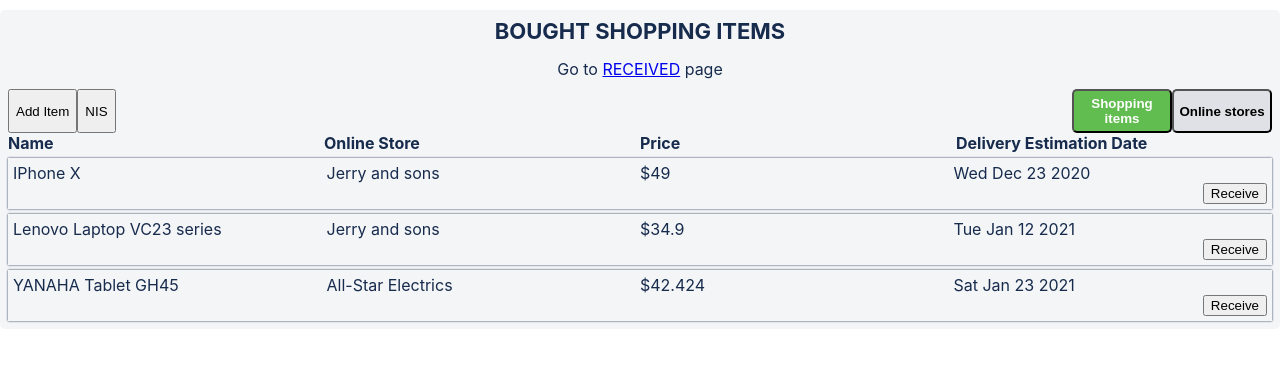
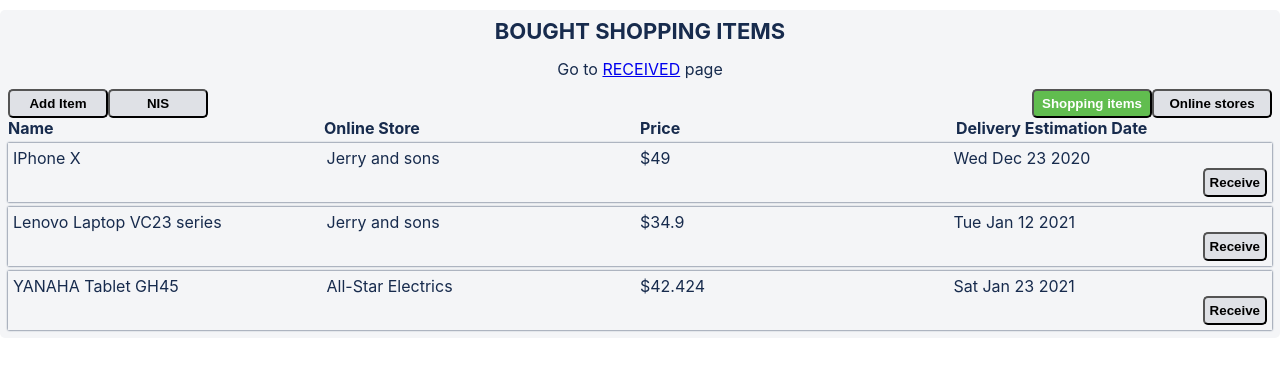
Before and after one commit to lioryarkon9/shppoing-tracker, a React (Create React App) app: page /bought in a window 1280 px wide. Shown: the top 370 px of the page. Built offline with nearby package versions, Linux system fonts and the light colour scheme.

Commit message:
created a 'Button' common-styled component; applied specifics where needed for the buttons across the app

```diff
--- a/src/components/AddShoppingItemWidget.js
+++ b/src/components/AddShoppingItemWidget.js
@@ -7,12 +7,12 @@ import styled from "styled-components";
 import "react-dropdown/style.css";
 import "react-datepicker/dist/react-datepicker.css";
 
-import { SMALL_SCREEN } from "../theme";
+import theme, { SMALL_SCREEN } from "../theme";
 
 import { onlineStoresSelector, currencySelector } from "../redux/selectors";
 import { setBoughtItem } from "../redux/actions/boughtItems.actions";
 
-import { ListItem, ListCell } from "./commonStyled";
+import { ListItem, ListCell, Button } from "./commonStyled";
 
 const AddShoppingItemWidget = ({
   onlineStores,
@@ -107,11 +107,27 @@ const AddShoppingItemWidget = ({
       )}
 
       <Confirm>
-        <button onClick={confirmShoppingItem}>Confirm</button>
+        <ConfirmButton onClick={confirmShoppingItem}>Confirm</ConfirmButton>
       </Confirm>
     </div>
   );
 };
+
+const ConfirmButton = styled(Button)`
+  background-color: ${theme.colors.green};
+  color: #fff;
+  width: 200px;
+  font-size: 16px;
+
+  @media ${SMALL_SCREEN} {
+    width: 100%;
+    font-size: 14px;
+  }
+
+  &:hover {
+    background-color: ${theme.colors.green};
+  }
+`;
 
 const ValidationMessage = styled.div`
   color: red;
--- a/src/components/DesktopActionButtons.js
+++ b/src/components/DesktopActionButtons.js
@@ -4,6 +4,7 @@ import { useLocation } from "react-router-dom";
 
 import { SMALL_SCREEN } from "../theme";
 
+import {Button} from "./commonStyled";
 import ToggleCurrency from "./ToggleCurrency";
 import TogglePageMode from "./TogglePageMode";
 
@@ -19,9 +20,9 @@ const DesktopActionButtons = ({
     <Container>
       <BoughtItemAndCurrency>
         {currentPage === "/bought" && currentPageMode === "shoppingItems" && (
-          <button onClick={onClickAddItemButton}>
+          <AddButton onClick={onClickAddItemButton}>
             {isAddingShoppingItem ? "Cancel" : "Add Item"}
-          </button>
+          </AddButton>
         )}
         <ToggleCurrency />
       </BoughtItemAndCurrency>
@@ -38,8 +39,12 @@ const DesktopActionButtons = ({
   );
 };
 
+const AddButton = styled(Button)`
+  width: 100px;
+`;
+
 const TogglePageModeContainer = styled.div`
-  width: 200px;
+  width: 240px;
 `;
 
 const Container = styled.div`
--- a/src/components/Page.js
+++ b/src/components/Page.js
@@ -4,6 +4,7 @@ import { Link } from "react-router-dom";
 
 import theme, { SMALL_SCREEN } from "../theme";
 
+import { Button } from "./commonStyled";
 import DesktopActionButtons from "./DesktopActionButtons";
 import DesktopTableHeader from "./DesktopTableHeader";
 import ToggleCurrency from "./ToggleCurrency";
@@ -72,10 +73,10 @@ const Page = ({ location }) => {
         <DesktopTableHeader pageMode={pageMode} />
 
         {currentPage === "/bought" && pageMode === "shoppingItems" && (
-          <MobileAddItem onClick={onClickAddItemButton}>
-            <button>
+          <MobileAddItem>
+            <MobileAddButton onClick={onClickAddItemButton}>
               {isAddingShoppingItem ? "Cancel" : "Add Shopping Item"}
-            </button>
+            </MobileAddButton>
           </MobileAddItem>
         )}
 
@@ -89,6 +90,10 @@ const Page = ({ location }) => {
   );
 };
 
+const MobileAddButton = styled(Button)`
+  width: 200px;
+`;
+
 const Navigation = styled.div`
   text-align: center;
   padding: 5px 5px 10px;
@@ -100,6 +105,7 @@ const MobileAddItem = styled.div`
   @media ${SMALL_SCREEN} {
     display: flex;
     justify-content: center;
+    margin-top: 5px;
   }
 `;
 
@@ -109,6 +115,7 @@ const MobileCurrency = styled.div`
   @media ${SMALL_SCREEN} {
     display: flex;
     justify-content: flex-end;
+    margin-top: 5px;
   }
 `;
 
--- a/src/components/ShoppingItem.js
+++ b/src/components/ShoppingItem.js
@@ -15,7 +15,7 @@ import {
   addReceivedItem,
 } from "../redux/actions/receivedItems.actions";
 
-import { ListItem, ListCell, ListItemContainer } from "./commonStyled";
+import { Button, ListItem, ListCell, ListItemContainer } from "./commonStyled";
 
 const ShoppingItem = ({
   id,
@@ -55,14 +55,20 @@ const ShoppingItem = ({
 
       {pageMode === "shoppingItems" && (
         <Received>
-          <button onClick={() => receivedButtonConfig.action(id)}>
+          <ReceiveButton onClick={() => receivedButtonConfig.action(id)}>
             {receivedButtonConfig.label}
-          </button>
+          </ReceiveButton>
         </Received>
       )}
     </ListItemContainer>
   );
 };
+
+const ReceiveButton = styled(Button)`
+  &:hover {
+    background-color: #bdbfc3;
+  }
+`;
 
 const Received = styled.div`
   display: flex;
--- a/src/components/ToggleCurrency.js
+++ b/src/components/ToggleCurrency.js
@@ -1,8 +1,11 @@
 import React from "react";
 import { connect } from "react-redux";
+import styled from "styled-components";
 
 import { currencySelector } from "../redux/selectors";
 import { setCurrencyId } from "../redux/actions/currency.actions";
+
+import {Button} from "./commonStyled";
 
 const ToggleCurrencyButton = ({ currency, setCurrencyId }) => {
   const { id: currenctCurrency } = currency;
@@ -18,11 +21,15 @@ const ToggleCurrencyButton = ({ currency, setCurrencyId }) => {
   };
 
   return (
-    <button onClick={toggleCurrency}>
+    <ToggleButton onClick={toggleCurrency}>
       {currenctCurrency === "usd" ? "NIS" : "USD"}
-    </button>
+    </ToggleButton>
   );
 };
+
+const ToggleButton = styled(Button)`
+  width: 100px;
+`;
 
 const mapStateToProps = (state) => ({
   currency: currencySelector(state),
--- a/src/components/TogglePageMode.js
+++ b/src/components/TogglePageMode.js
@@ -1,5 +1,9 @@
 import React from "react";
 import styled, { css } from "styled-components";
+
+import theme from "../theme";
+
+import {Button} from "./commonStyled";
 
 const TogglePageMode = ({ toggleAction, currentPageMode }) => (
   <Container>
@@ -19,12 +23,8 @@ const TogglePageMode = ({ toggleAction, currentPageMode }) => (
   </Container>
 );
 
-const ToggleButton = styled.button`
-  padding: 5px;
+const ToggleButton = styled(Button)`
   width: 50%;
-  font-weight: bold;
-  background-color: #dfe1e6;
-  border-radius: 5px;
 `;
 
 const ShoppingItemsButton = styled(ToggleButton)`
@@ -41,8 +41,12 @@ const Container = styled.div`
 `;
 
 const getCurrentPageModeStyle = () => css`
-  background-color: #61bd4f;
+  background-color: ${theme.colors.green};
   color: #fff;
+
+  &:hover {
+    background-color: ${theme.colors.green};
+  }
 `;
 
 export default TogglePageMode;
--- a/src/components/commonStyled.js
+++ b/src/components/commonStyled.js
@@ -27,3 +27,18 @@ export const ListItem = styled.div`
     flex-wrap: wrap;
   }
 `;
+
+export const Button = styled.button`
+  padding: 5px;
+  font-weight: bold;
+  background-color: #dfe1e6;
+  border-radius: 5px;
+
+  @media ${SMALL_SCREEN} {
+    padding: 10px 5px;
+  }
+
+  &:hover {
+    background-color: #bdbfc3;
+  }
+`;
--- a/src/theme.js
+++ b/src/theme.js
@@ -1,6 +1,7 @@
 const theme = {
   colors: {
     text: "#172b4d",
+    green: "#61bd4f"
   },
   borderRadius: "5px",
 };
```
